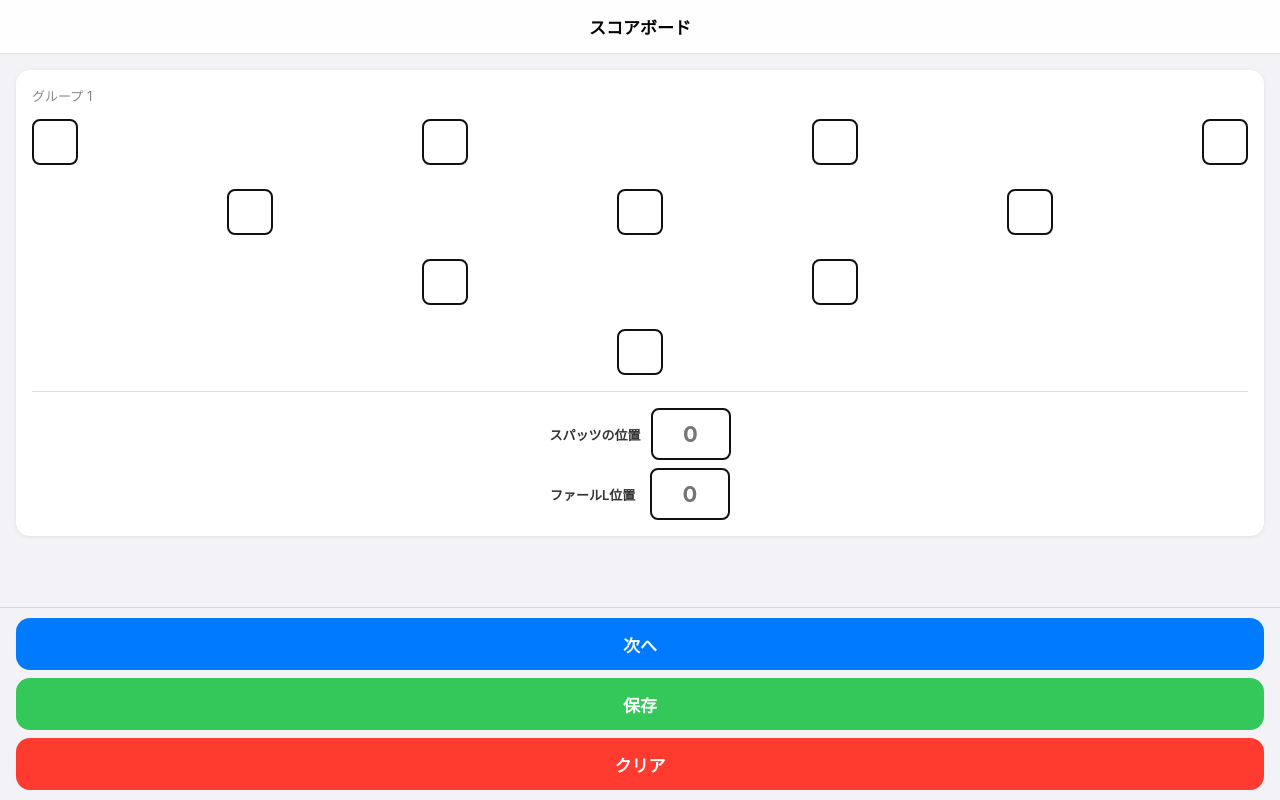
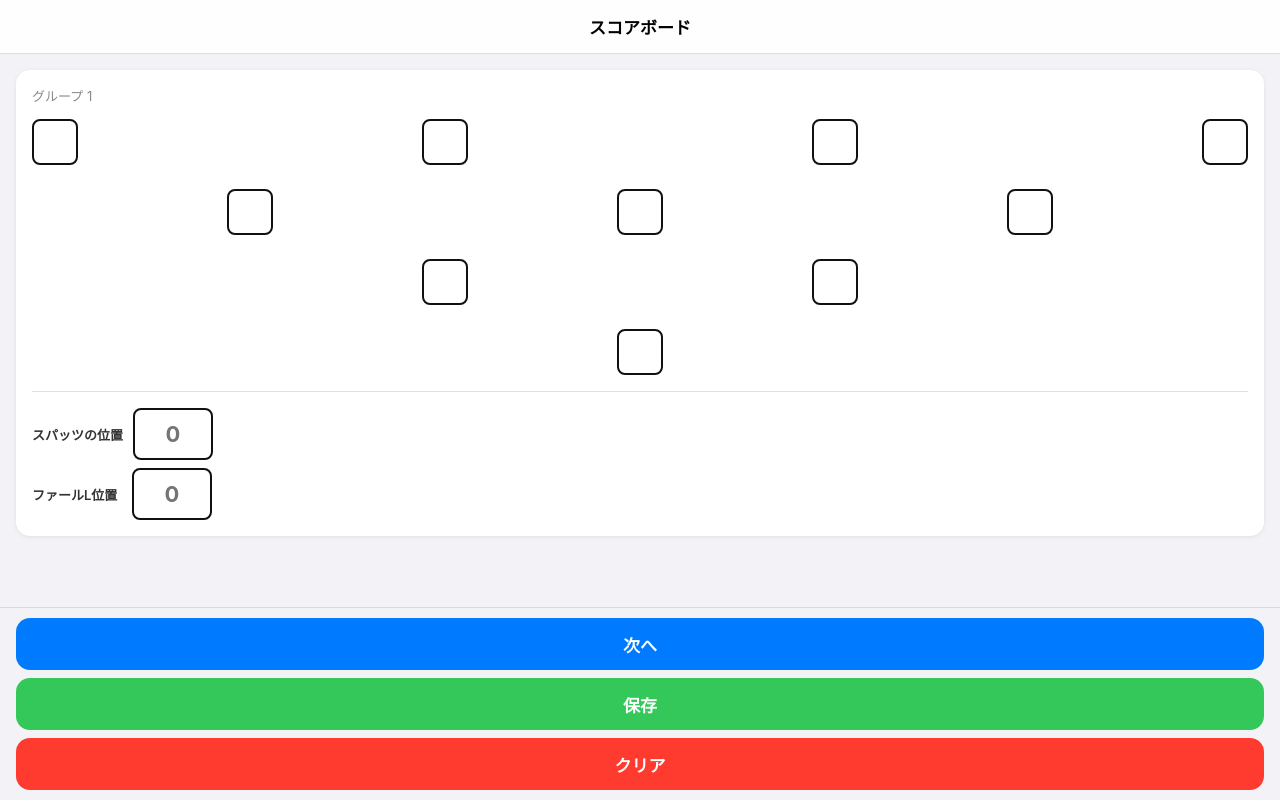
Before and after one commit to tyonezawa1300-source/scoreboard, a plain HTML site: page index.html in a window 1280 px wide. Drawn offline with Linux system fonts and the light colour scheme.

Commit message:
数値入力行を左寄りに戻す

```diff
--- a/index.html
+++ b/index.html
@@ -103,15 +103,12 @@
       display: flex;
       flex-direction: column;
       gap: 8px;
-      align-items: center;
     }
 
     .num-row {
       display: flex;
       align-items: center;
       gap: 10px;
-      width: fit-content;
-      margin: 0 auto;
     }
 
     .num-label {
```
